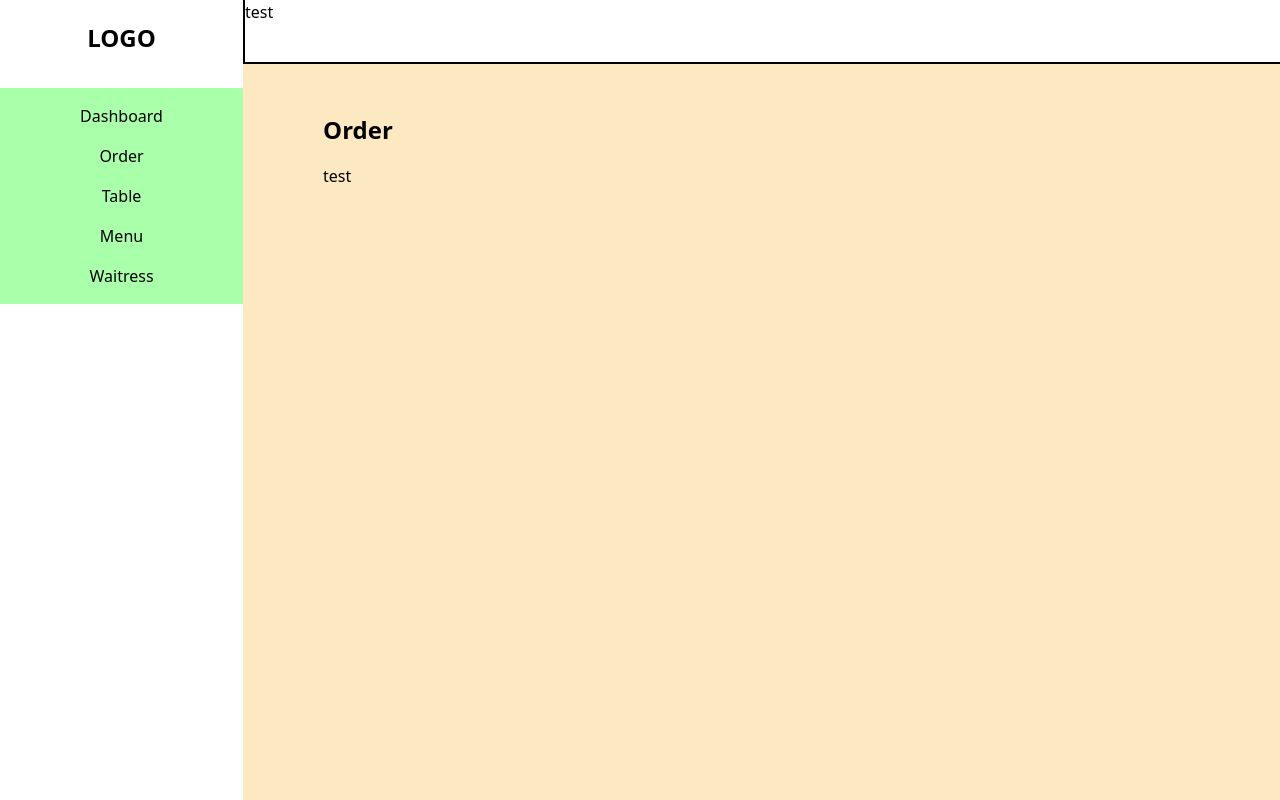
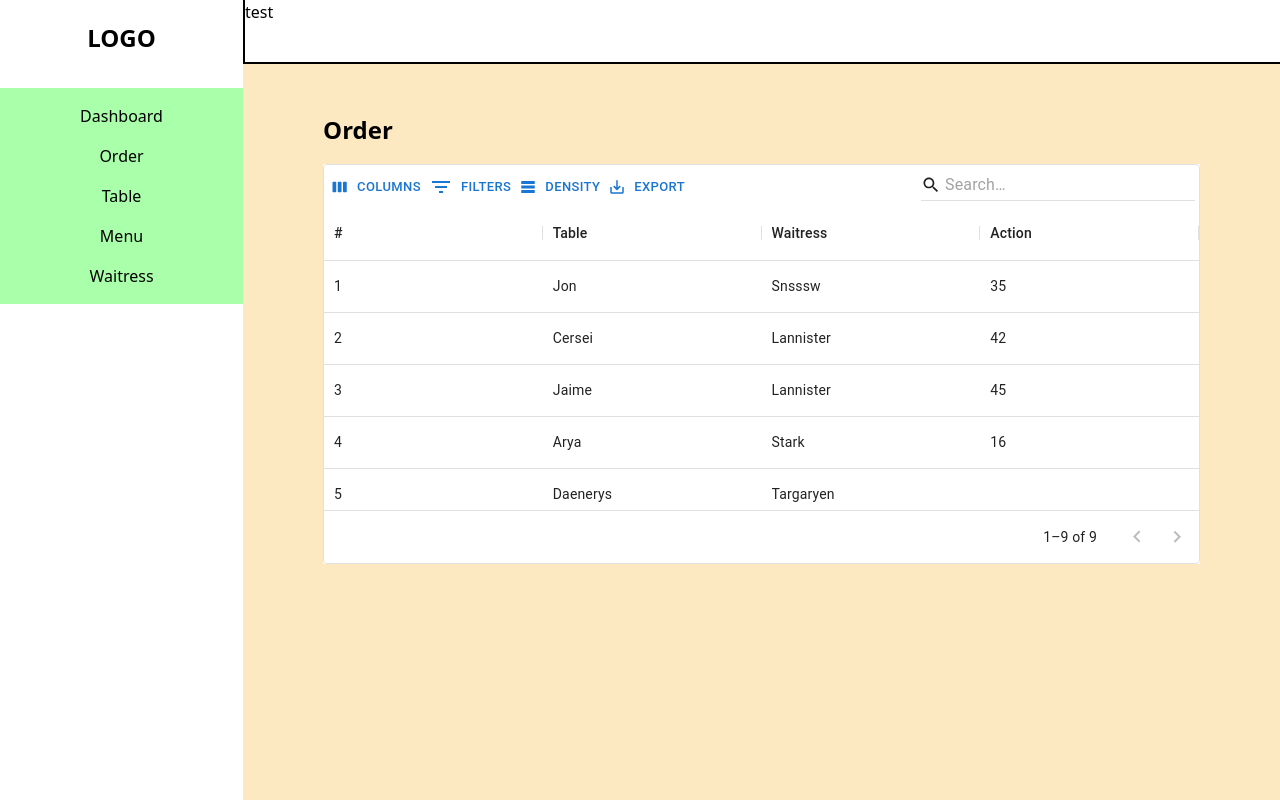
Before and after one commit to Hernando17/restopack-fe, a React (Vite) app: page /order in a window 1280 px wide. Built offline with nearby package versions, Linux system fonts and the light colour scheme.

Commit message:
Material UI & Redux Library

```diff
--- a/src/components/index.jsx
+++ b/src/components/index.jsx
@@ -1,2 +1,3 @@
 export * from './atoms';
 export * from './organisms';
+export * from './molecules';
--- /dev/null
+++ b/src/components/molecules/MUI_tables/dataTable.jsx
@@ -0,0 +1,46 @@
+import * as React from 'react';
+import { DataGrid, GridToolbar } from '@mui/x-data-grid';
+
+const columns = [
+    { field: 'id', headerName: '#', flex: 1 },
+    { field: 'firstName', headerName: 'Table', flex: 1 },
+    { field: 'lastName', headerName: 'Waitress', flex: 1 },
+    {
+        field: 'age',
+        headerName: 'Action',
+        flex: 1
+    },
+];
+
+const rows = [
+    { id: 1, lastName: 'Snsssw', firstName: 'Jon', age: 35 },
+    { id: 2, lastName: 'Lannister', firstName: 'Cersei', age: 42 },
+    { id: 3, lastName: 'Lannister', firstName: 'Jaime', age: 45 },
+    { id: 4, lastName: 'Stark', firstName: 'Arya', age: 16 },
+    { id: 5, lastName: 'Targaryen', firstName: 'Daenerys', age: null },
+    { id: 6, lastName: 'Melisandre', firstName: null, age: 150 },
+    { id: 7, lastName: 'Clifford', firstName: 'Ferrara', age: 44 },
+    { id: 8, lastName: 'Frances', firstName: 'Rossini', age: 36 },
+    { id: 9, lastName: 'Roxie', firstName: 'Harvey', age: 65 },
+];
+
+export function DataTable() {
+    return (
+        <div style={{ backgroundColor: "white", height: 400, width: '100%' }}>
+            <DataGrid
+                color="primary"
+                rows={rows}
+                columns={columns}
+                pageSize={20}
+                rowsPerPageOptions={[20]}
+                components={{ Toolbar: GridToolbar }}
+                componentsProps={{
+                    toolbar: {
+                        showQuickFilter: true,
+                        quickFilterProps: { debounceMs: 500 }
+                    }
+                }}
+            />
+        </div>
+    );
+}
--- /dev/null
+++ b/src/components/molecules/index.jsx
@@ -0,0 +1 @@
+export { DataTable } from './MUI_tables/dataTable';
--- a/src/main.jsx
+++ b/src/main.jsx
@@ -7,5 +7,7 @@ import { router } from "./routers";
 import "./assets/css/tailwind.css";
 
 ReactDOM.createRoot(document.getElementById('root')).render(
-  <RouterProvider router={router} />
+  <React.StrictMode>
+    <RouterProvider router={router} />
+  </React.StrictMode>
 )
--- a/src/pages/layout/dashboard/index.jsx
+++ b/src/pages/layout/dashboard/index.jsx
@@ -1,15 +1,18 @@
 import React from 'react';
-import { Helmet } from "react-helmet";
+import { Helmet, HelmetProvider } from 'react-helmet-async';
 import { SideBar, TopBar } from '../../../components';
 import "../../../assets/css/dashboard.css";
 
 export default function DashboardLayout({ children, title }) {
     return (
         <div className="flex bg-cream">
-            <Helmet>
-                <meta charSet="utf-8" />
-                <title>{title}</title>
-            </Helmet>
+            <HelmetProvider>
+                <Helmet>
+                    <meta charSet="utf-8" />
+                    <title>{title}</title>
+                </Helmet>
+            </HelmetProvider>
+
             <SideBar />
             <div className="flex flex-col flex-wrap w-full h-[100vh] overflow-auto">
                 <TopBar />
--- a/src/pages/order/index.jsx
+++ b/src/pages/order/index.jsx
@@ -1,12 +1,11 @@
 import React from 'react';
+import { DataTable } from '../../components';
 import { DashboardLayout } from '../layout';
 
 export default function Order() {
     return (
         <DashboardLayout title="Order">
-            <div>
-                <p>test</p>
-            </div>
+            <DataTable />
         </DashboardLayout>
     )
 }
```
Also changed, not shown: package.json (+6 -1 lines), 1 other file (tests, documents, lock files or other folders).
